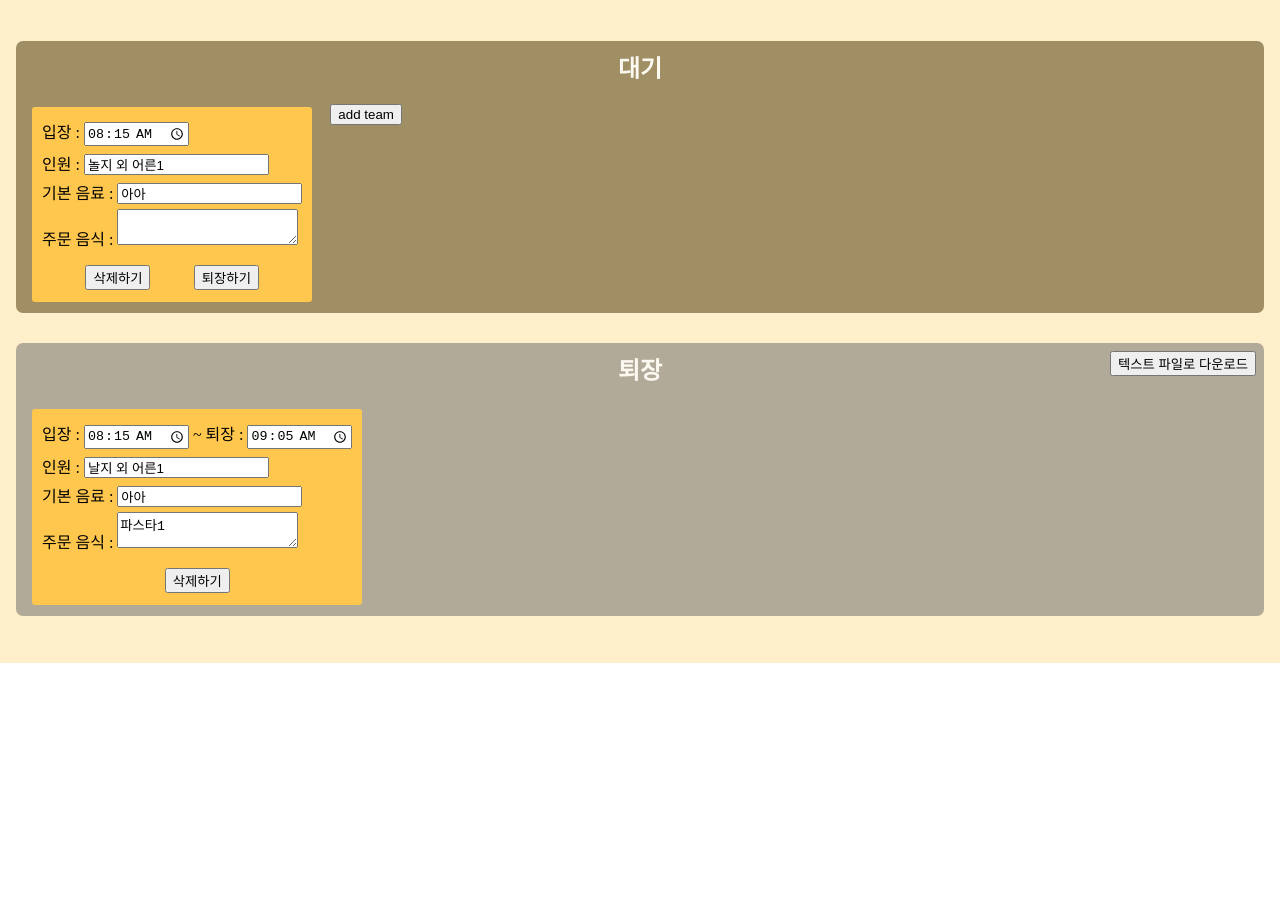
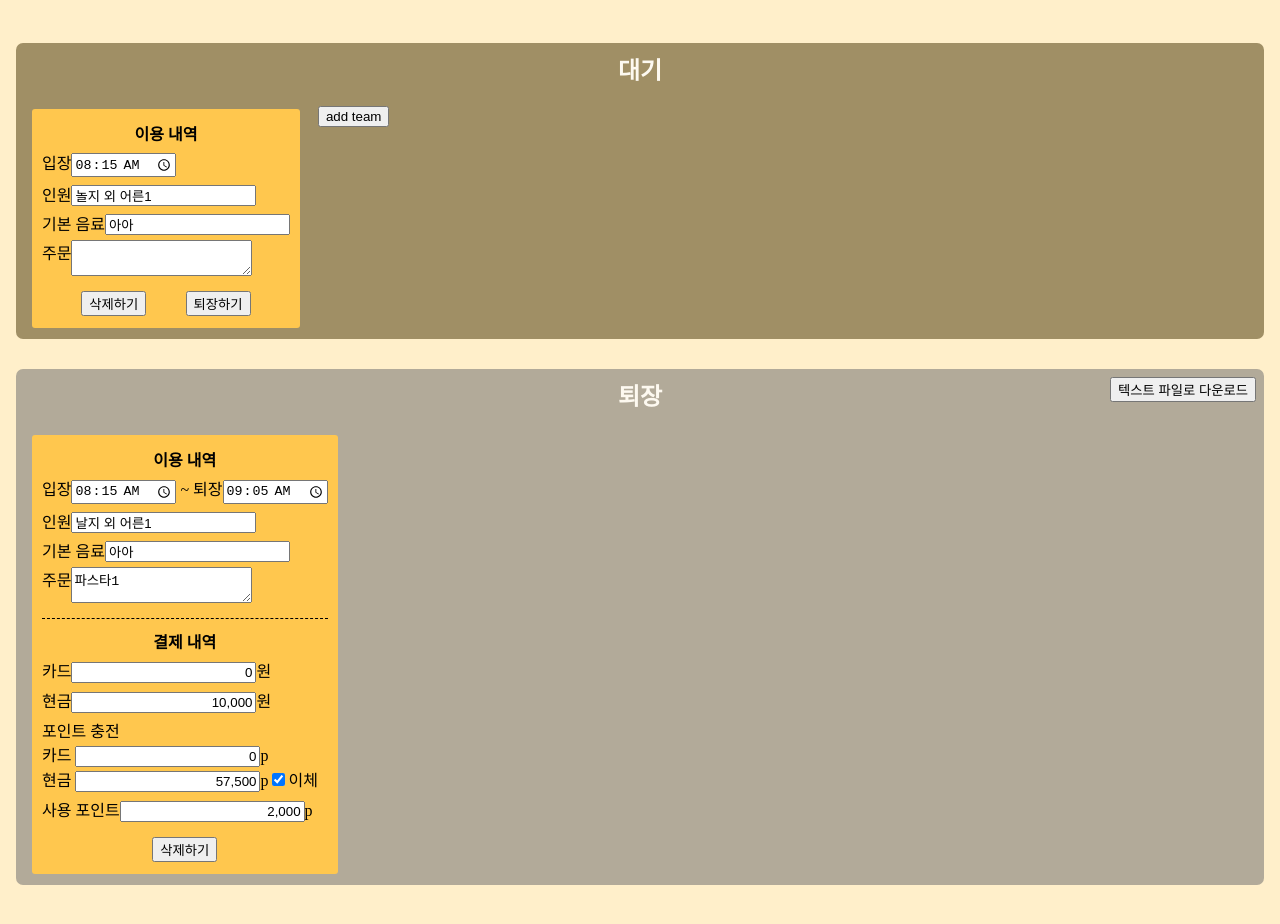
Before and after one commit to nulzi/CafeMemo_FE, a React (Create React App) app: page / in a window 1280 px wide. Shown: the part 988-1912 px from the top of the page. Before the commit the page ends 1651 px from the top, so only its background shows below. Built offline with nearby package versions, Linux system fonts and the light colour scheme.

Commit message:
Add Feature : Add info about paying

```diff
--- a/src/components/AddButton/AddButton.tsx
+++ b/src/components/AddButton/AddButton.tsx
@@ -2,7 +2,6 @@ import React, { FC } from "react";
 import { useTypedDispatch } from "../../hooks/redux";
 import { addTable, addTeam } from "../../store/slices/tablesSlice";
 import { TTeamType } from "../../types";
-import { getFormattedTime } from "../../utils/time";
 
 type TAddButtonProps = {
   type: string;
@@ -33,6 +32,14 @@ const AddButton: FC<TAddButtonProps> = ({ type, teamType, tableName }) => {
           member: "",
           defaultDrink: "",
           orders: "",
+          cash: 0,
+          card: 0,
+          point: {
+            isTransfer: false,
+            use: 0,
+            cash: 0,
+            card: 0,
+          },
         },
         tableName,
       })
--- a/src/components/Team/Team.tsx
+++ b/src/components/Team/Team.tsx
@@ -16,6 +16,7 @@ const Team: FC<TTeamProps> = ({ team, index }) => {
   const dispatch = useTypedDispatch();
 
   const handleEditInput = (e: ChangeEvent<HTMLInputElement>) => {
+    // Q.현재 하나의 함수로 처리하고 있지만 그냥 각자의 handler가 있는게 더 효율적이라는 생각이 든다.
     const { name, value } = e.target;
     const date = new Date();
 
@@ -29,10 +30,29 @@ const Team: FC<TTeamProps> = ({ team, index }) => {
       exitTime: name === "exit" ? date.getTime() : teamData.exitTime,
       member: name === "member" ? value : teamData.member,
       defaultDrink: name === "defaultDrink" ? value : teamData.defaultDrink,
+      card: name === "card" ? parseInt(value.replace(",", "")) : teamData.card,
+      cash: name === "cash" ? parseInt(value.replace(",", "")) : teamData.cash,
+      point: {
+        isTransfer:
+          name === "isTransfer"
+            ? !teamData.point.isTransfer
+            : teamData.point.isTransfer,
+        use:
+          name === "point"
+            ? parseInt(value.replace(",", ""))
+            : teamData.point.use,
+        cash:
+          name === "cashPoint"
+            ? parseInt(value.replace(",", ""))
+            : teamData.point.cash,
+        card:
+          name === "cardPoint"
+            ? parseInt(value.replace(",", ""))
+            : teamData.point.card,
+      },
     });
   };
   const handleEditTextArea = (e: ChangeEvent<HTMLTextAreaElement>) => {
-    console.log(e.target.value);
     setTeamData({ ...teamData, orders: e.target.value });
   };
   const handleUpdateTeam = () => {
@@ -74,8 +94,16 @@ const Team: FC<TTeamProps> = ({ team, index }) => {
               rowGap: 5,
             }}
           >
+            <div
+              style={{
+                textAlign: "center",
+                fontWeight: 600,
+              }}
+            >
+              이용 내역
+            </div>
             <div>
-              <label>입장 : </label>
+              <label>입장</label>
               <input
                 style={{ minWidth: 100 }}
                 type="time"
@@ -84,8 +112,9 @@ const Team: FC<TTeamProps> = ({ team, index }) => {
                 onChange={handleEditInput}
                 onBlur={handleUpdateTeam}
               />
-              {teamData.teamType === "exit" ? <label> ~ 퇴장 : </label> : null}
               {teamData.teamType === "exit" ? (
+                <>
+                  <label> ~ 퇴장</label>
                   <input
                     style={{ minWidth: 100 }}
                     type="time"
@@ -94,11 +123,11 @@ const Team: FC<TTeamProps> = ({ team, index }) => {
                     onChange={handleEditInput}
                     onBlur={handleUpdateTeam}
                   />
+                </>
               ) : null}
             </div>
-
             <div>
-              <label>인원 : </label>
+              <label>인원</label>
               <input
                 type="text"
                 name="member"
@@ -109,7 +138,7 @@ const Team: FC<TTeamProps> = ({ team, index }) => {
               />
             </div>
             <div>
-              <label>기본 음료 : </label>
+              <label>기본 음료</label>
               <input
                 type="text"
                 name="defaultDrink"
@@ -119,16 +148,118 @@ const Team: FC<TTeamProps> = ({ team, index }) => {
                 onBlur={handleUpdateTeam}
               />
             </div>
-            <div>
-              <label>주문 음식 : </label>
+            <div style={{ display: "flex" }}>
+              <label>주문</label>
               <textarea
                 name="orders"
                 id=""
+                spellCheck={false}
                 value={teamData.orders}
                 onChange={handleEditTextArea}
                 onBlur={handleUpdateTeam}
               />
             </div>
+            {teamData.teamType === "exit" ? (
+              <>
+                <div
+                  style={{
+                    textAlign: "center",
+                    marginTop: "10px",
+                    paddingTop: "10px",
+                    fontWeight: 600,
+                    borderTop: "1px dashed black",
+                  }}
+                >
+                  결제 내역
+                </div>
+                <div>
+                  <label>카드</label>
+                  <input
+                    type="text"
+                    name="card"
+                    id=""
+                    value={teamData.card ? teamData.card.toLocaleString() : 0}
+                    onChange={handleEditInput}
+                    onBlur={handleUpdateTeam}
+                    style={{ textAlign: "right" }}
+                  />
+                  원
+                </div>
+                <div>
+                  <label>현금</label>
+                  <input
+                    type="text"
+                    name="cash"
+                    id=""
+                    value={teamData.cash ? teamData.cash.toLocaleString() : 0}
+                    onChange={handleEditInput}
+                    onBlur={handleUpdateTeam}
+                    style={{ textAlign: "right" }}
+                  />
+                  원
+                </div>
+                <div>
+                  <label>포인트 충전</label>
+                  <br />
+                  카드{" "}
+                  <input
+                    type="text"
+                    name="cardPoint"
+                    id=""
+                    value={
+                      teamData.point.card
+                        ? teamData.point.card.toLocaleString()
+                        : 0
+                    }
+                    onChange={handleEditInput}
+                    onBlur={handleUpdateTeam}
+                    style={{ textAlign: "right" }}
+                  />
+                  p
+                  <br />
+                  현금{" "}
+                  <input
+                    type="text"
+                    name="cashPoint"
+                    id=""
+                    value={
+                      teamData.point.cash
+                        ? teamData.point.cash.toLocaleString()
+                        : 0
+                    }
+                    onChange={handleEditInput}
+                    onBlur={handleUpdateTeam}
+                    style={{ textAlign: "right" }}
+                  />
+                  p
+                  <input
+                    type="checkbox"
+                    name="isTransfer"
+                    id=""
+                    checked={teamData.point.isTransfer}
+                    onChange={handleEditInput}
+                  />
+                  이체
+                </div>
+                <div>
+                  <label>사용 포인트</label>
+                  <input
+                    type="text"
+                    name="point"
+                    id=""
+                    value={
+                      teamData.point.use
+                        ? teamData.point.use.toLocaleString()
+                        : 0
+                    }
+                    onChange={handleEditInput}
+                    onBlur={handleUpdateTeam}
+                    style={{ textAlign: "right" }}
+                  />
+                  p
+                </div>
+              </>
+            ) : null}
           </div>
           <div style={{ display: "flex", justifyContent: "space-evenly" }}>
             <button onClick={handleDeleteTeam}>삭제하기</button>
--- a/src/components/TeamContainer/TeamContainer.tsx
+++ b/src/components/TeamContainer/TeamContainer.tsx
@@ -21,10 +21,23 @@ const TeamContainer: FC<TTeamContainerProps> = ({ wait, teams }) => {
     data += "=".repeat(30);
     teams.forEach((team) => {
       const arriveTime = new Date(team.arriveTime);
-      data += `\n${arriveTime.getHours()}:${arriveTime.getMinutes()}(${
+      let pay = "";
+      if (team.cash) pay += `${team.cash.toLocaleString()}원 현금 / `;
+      if (team.card) pay += `${team.card.toLocaleString()}원 카드 / `;
+      if (team.point.use) pay += `${team.point.use.toLocaleString()}p 차감 / `;
+      if (team.point.card)
+        pay += `${team.point.card.toLocaleString()}p 카드충전 / `;
+      if (team.point.cash)
+        pay += `${team.point.cash.toLocaleString()}p 현금충전 ${
+          team.point.isTransfer ? "★계좌이체" : null
+        }/ `;
+
+      data += `\n${arriveTime.getHours()}:${arriveTime.getMinutes()}(${pay}${
         team.defaultDrink
       })\n${team.member}\n`;
+
       if (team.orders) data += `${team.orders}\n`;
+
       data += "-".repeat(50);
     });
 
--- a/src/store/slices/tablesSlice.ts
+++ b/src/store/slices/tablesSlice.ts
@@ -58,6 +58,14 @@ const initialState: TTable = {
           member: "눌지 외 어른1",
           defaultDrink: "아아",
           orders: "참치1",
+          cash: 0,
+          card: 0,
+          point: {
+            isTransfer: false,
+            use: 0,
+            cash: 0,
+            card: 0,
+          },
         },
         {
           teamId: "team-1",
@@ -66,6 +74,14 @@ const initialState: TTable = {
           member: "눌자 외 어른1",
           defaultDrink: "시그",
           orders: "치탕1",
+          cash: 0,
+          card: 0,
+          point: {
+            isTransfer: false,
+            use: 0,
+            cash: 0,
+            card: 0,
+          },
         },
       ],
     },
@@ -80,6 +96,14 @@ const initialState: TTable = {
           member: "눌자 외 어른1",
           defaultDrink: "시그",
           orders: "치탕1",
+          cash: 0,
+          card: 0,
+          point: {
+            isTransfer: false,
+            use: 0,
+            cash: 0,
+            card: 0,
+          },
         },
       ],
     },
@@ -126,16 +150,7 @@ const initialState: TTable = {
     {
       tableId: "table-9",
       tableName: "파티룸",
-      teams: [
-        // {
-        //   teamId: "team-4",
-        //   teamType: "cur",
-        //   arriveTime: 0,
-        //   member: "",
-        //   defaultDrink: "",
-        //   orders: "",
-        // },
-      ],
+      teams: [],
     },
     {
       tableId: "table-10",
@@ -150,16 +165,7 @@ const initialState: TTable = {
     {
       tableId: "table-12",
       tableName: "핑3",
-      teams: [
-        // {
-        //   teamId: "team-5",
-        //   teamType: "cur",
-        //   arriveTime: 0,
-        //   member: "",
-        //   defaultDrink: "",
-        //   orders: "",
-        // },
-      ],
+      teams: [],
     },
   ],
   waitTeams: [
@@ -170,6 +176,14 @@ const initialState: TTable = {
       member: "놀지 외 어른1",
       defaultDrink: "아아",
       orders: "",
+      cash: 0,
+      card: 0,
+      point: {
+        isTransfer: false,
+        use: 0,
+        cash: 0,
+        card: 0,
+      },
     },
   ],
   exitTeams: [
@@ -181,6 +195,14 @@ const initialState: TTable = {
       member: "날지 외 어른1",
       defaultDrink: "아아",
       orders: "파스타1",
+      cash: 10000,
+      card: 0,
+      point: {
+        isTransfer: true,
+        use: 2000,
+        cash: 57500,
+        card: 0,
+      },
     },
   ],
 };
```
Also changed, not shown: src/types/index.ts (+8 -0 lines), 1 other file (tests, documents, lock files or other folders). Lines whose indentation alone changed are shown as unchanged.
